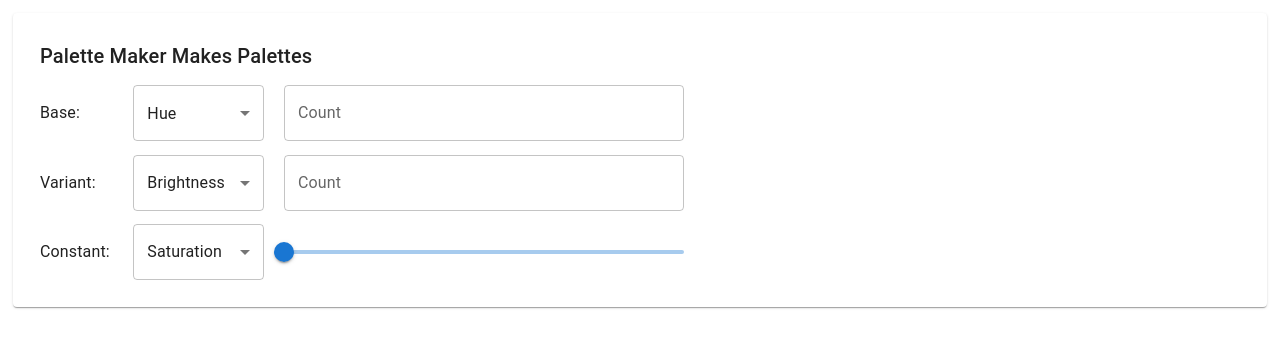
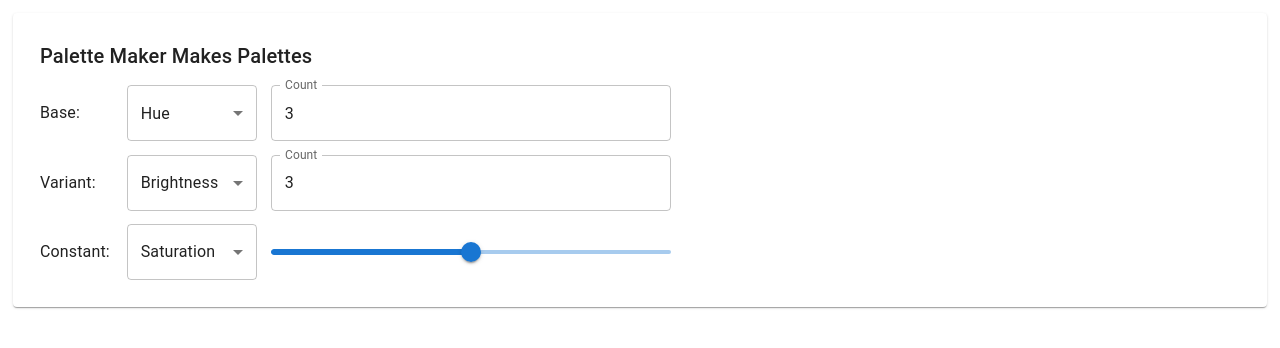
Before and after one commit to davor-skontra/pmmp, a React (Create React App) app: page / in a window 1280 px wide. Shown: the top 348 px of the page. Built offline with nearby package versions, Linux system fonts and the light colour scheme.

Commit message:
Add color package. Create and use ColorcalculationSettings

```diff
--- a/package.json
+++ b/package.json
@@ -13,6 +13,7 @@
     "@types/node": "^16.11.19",
     "@types/react": "^17.0.38",
     "@types/react-dom": "^17.0.11",
+    "color": "^4.2.0",
     "lodash": "^4.17.21",
     "react": "^17.0.2",
     "react-dom": "^17.0.2",
--- a/src/App.tsx
+++ b/src/App.tsx
@@ -2,7 +2,7 @@ import React, {CSSProperties, useEffect, useState} from 'react';
 import './App.css';
 import {Box, Card, Typography} from "@mui/material";
 import ColorPropertySelectorWithTextField from "./ColorPropertySelectorWithTextField";
-import {ColorProperty} from "./palette-engine";
+import {calculateColors, ColorCalculationSettings, ColorProperty} from "./palette-engine";
 import _ from 'lodash'
 import ColorValueSlider from "./ColorPropertySelectorWithSlider";
 
@@ -18,6 +18,20 @@ function App() {
     const [baseSelection, setBaseSelection] = useState(ColorProperty.Hue)
     const [variantSelection, setVariantSelection] = useState(ColorProperty.Brightness)
     const [constantSelection, setConstantSelection] = useState(ColorProperty.Saturation)
+    const [baseValue, setBaseValue] = useState(3)
+    const [variantValue, setVariantValue] = useState(3)
+    const [constantValue, setConstantValue] = useState(128) // Middle value (between 0 and 255) for constant
+
+    const settings: ColorCalculationSettings = {
+        baseColorProperty: baseSelection,
+        baseValue: baseValue,
+        variantColorProperty: variantSelection,
+        variantValue: variantValue,
+        constantColorProperty: constantSelection,
+        constantValue: constantValue,
+    }
+
+    calculateColors(settings)
 
     useEffect(() => {
         document.title = "pmmp - Make Palettes"
@@ -30,22 +44,25 @@ function App() {
                 <ColorPropertySelectorWithTextField
                     title={'Base:'}
                     defaultSelected={baseSelection}
+                    defaultValue={baseValue}
                     onOptionChange={setBaseSelection}
-                    onValueChange={x => {}}
+                    onValueChange={setBaseValue}
                 />
                 <ColorPropertySelectorWithTextField
                     title={'Variant:'}
                     defaultSelected={variantSelection}
+                    defaultValue={variantValue}
                     onOptionChange={setVariantSelection}
-                    onValueChange={x => {}}
+                    onValueChange={setVariantValue}
                 />
                 <ColorValueSlider
                     title={`Constant:`}
                     defaultSelected={constantSelection}
+                    defaultValue={constantValue}
                     onOptionChange={setConstantSelection}
-                    onValueChange={x => {}}
-                    min={1}
-                    max={100}
+                    onValueChange={setConstantValue}
+                    min={0}
+                    max={255}
                     step={1}
                 />
             </Card>
--- a/src/ColorPropertySelector.tsx
+++ b/src/ColorPropertySelector.tsx
@@ -6,19 +6,20 @@ import Select, {SelectChangeEvent} from '@mui/material/Select';
 export interface ColorPropertySelectorProps {
     title: string;
     defaultSelected: ColorProperty
+    defaultValue: number
     onOptionChange: (selection: ColorProperty) => void;
     onValueChange: (value: number) => void
 }
 
 export type ExtendedColorPropertySelectorProps = ColorPropertySelectorProps & {
-    rightElement: (onValueChange: (value: number) => void) => JSX.Element
+    rightElement: (defaultValue: number, onValueChange: (value: number) => void) => JSX.Element
 }
 
 const formControlStyle: CSSProperties = {
     display: 'flex',
     flexDirection: 'row',
     alignItems: 'center',
-    gap: '15pt',
+    gap: '10pt',
 }
 
 const colorProperties = Object.values<ColorProperty>(ColorProperty)
@@ -36,7 +37,7 @@ function ColorPropertySelector(p: ExtendedColorPropertySelectorProps) {
                     <MenuItem key={i} value={x.toString()}>{x.toString()}</MenuItem>)
                 )}
             </Select>
-            {p.rightElement(p.onValueChange)}
+            {p.rightElement(p.defaultValue, p.onValueChange)}
         </FormControl>
     )
 }
--- a/src/ColorPropertySelectorWithSlider.tsx
+++ b/src/ColorPropertySelectorWithSlider.tsx
@@ -3,18 +3,19 @@ import ColorPropertySelector, {ColorPropertySelectorProps} from "./ColorProperty
 
 type SliderColorPropertySelectorProps = ColorPropertySelectorProps & SliderProps
 
-function renderSlider(p: SliderColorPropertySelectorProps, onValueChange: (value: number) => void) {
+function renderSlider(p: SliderColorPropertySelectorProps, defaultValue: number, onValueChange: (value: number) => void) {
     return (
         <Slider
             style={{width: '100%', maxWidth: '300pt'}} {...p}
             onChange={(e, v )=> p.onValueChange(v as number)}
             step={1}
+            defaultValue={defaultValue}
         />
     )
 }
 
 function ColorPropertySelectorWithSlider(p: SliderColorPropertySelectorProps) {
-    const sliderFactory = (v: (value: number) => void) => renderSlider(p, v)
+    const sliderFactory = (defaultValue: number, onChange: (value: number) => void) => renderSlider(p, defaultValue, onChange)
 
     return (
         <ColorPropertySelector {...p} rightElement={sliderFactory}/>
--- a/src/ColorPropertySelectorWithTextField.tsx
+++ b/src/ColorPropertySelectorWithTextField.tsx
@@ -1,14 +1,16 @@
 import {TextField} from '@mui/material';
 import ColorPropertySelector, {ColorPropertySelectorProps} from "./ColorPropertySelector";
 
-function renderTextField(onValueChange: (value: number) => void) {
+function renderTextField(defaultValue: number, onValueChange: (value: number) => void) {
     return (
         <TextField
             style={{width: '100%', maxWidth: '300pt'}}
             type={'number'}
             inputProps={{inputMode: 'numeric'}}
             label={'Count'}
-            onChange={e => onValueChange(Number(e.target.value))}/>
+            onChange={e => onValueChange(Number(e.target.value))}
+            defaultValue={defaultValue}
+        />
     )
 }
 
--- a/src/palette-engine.ts
+++ b/src/palette-engine.ts
@@ -1,5 +1,14 @@
 export enum ColorProperty {Hue= 'Hue', Saturation = 'Saturation', Brightness = 'Brightness'}
 
-export function calculateColors() {
+export interface ColorCalculationSettings {
+    baseColorProperty: ColorProperty
+    baseValue: number
+    variantColorProperty: ColorProperty
+    variantValue: number
+    constantColorProperty: ColorProperty
+    constantValue: number
+}
+
+export function calculateColors(settings: ColorCalculationSettings) {
 
 }
```
Also changed, not shown: 1 other file (tests, documents, lock files or other folders).
